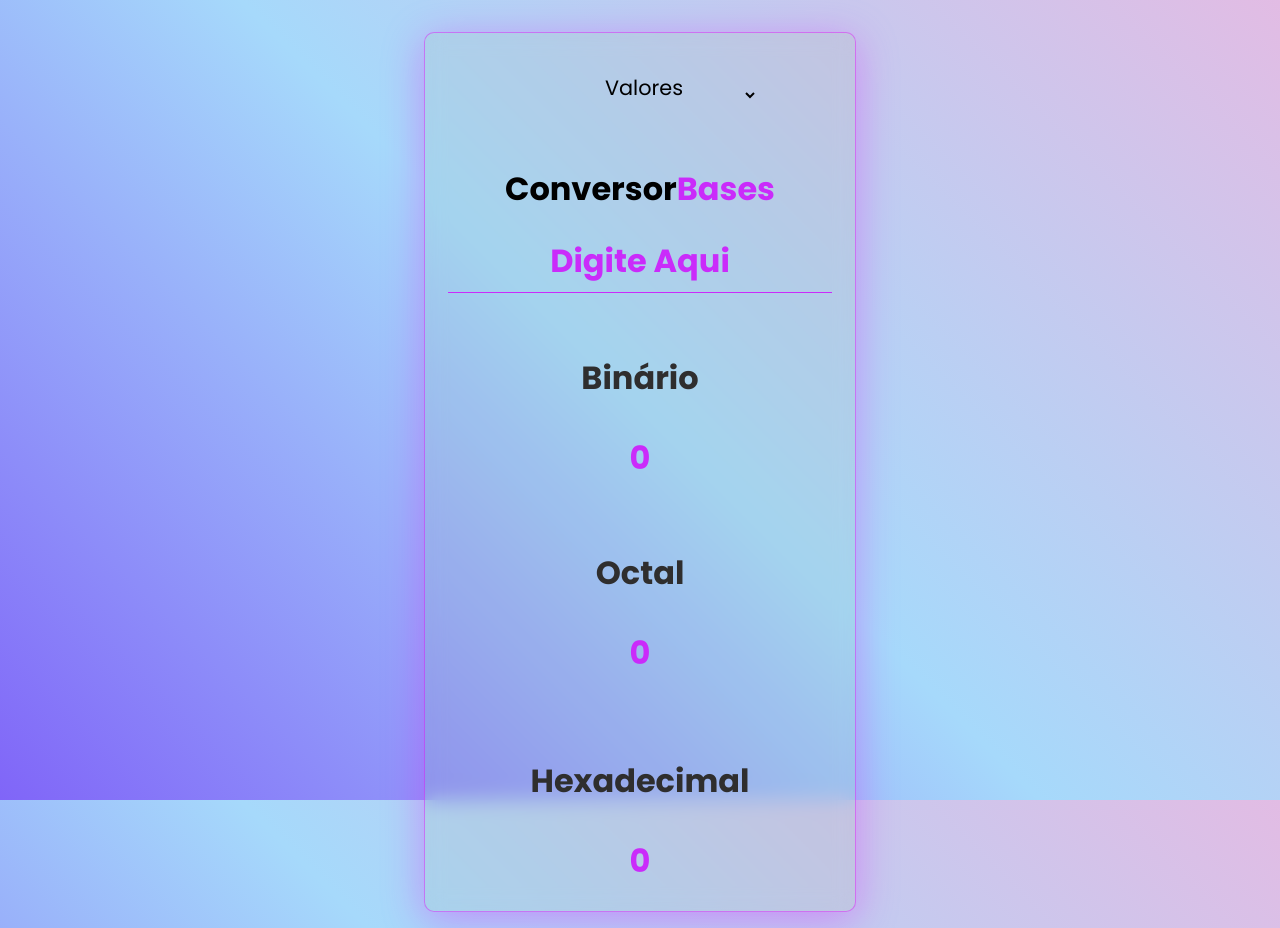
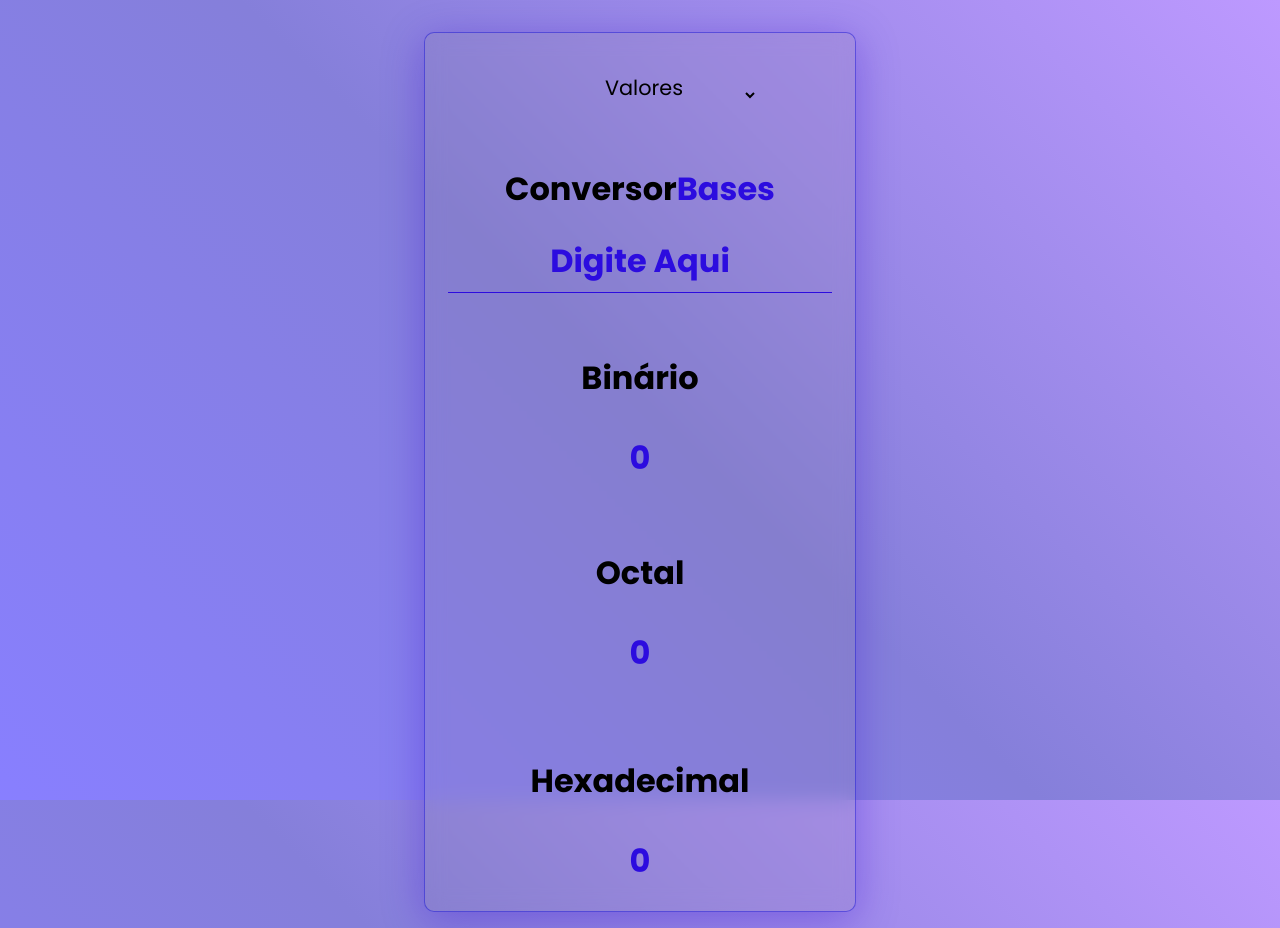
Before and after one commit to Guilherme-Tarifa-Vieira/ConversorArqComp, a plain HTML site: page index.html in a window 1280 px wide. Shown: the top 928 px of the page. Drawn offline with Linux system fonts and the light colour scheme.

Commit message:
Conversor um pra todos v.1.1

```diff
--- a/style.css
+++ b/style.css
@@ -14,7 +14,7 @@ justify-content: center;
 
 
 
-background-image: linear-gradient(225deg, rgb(226, 188, 228) 0%, rgb(166, 217, 251) 50%, rgb(128, 101, 248) 100%);
+background-image: linear-gradient(225deg, rgb(189, 153, 255) 0%, rgb(133, 127, 218) 50%, rgb(136, 127, 255) 100%);
 
 background-repeat: no-repeat;
 background-attachment: fixed;
@@ -23,7 +23,7 @@ background-attachment: fixed;
 
 h1 {
 
-color: rgb(202, 43, 250);
+color: rgb(44, 12, 223);
 padding: 1rem;
 
 }
@@ -48,13 +48,13 @@ color:black;
 span {
 
 font-weight: 700;
-color: rgb(202, 43, 250);
+color: rgb(44, 12, 223);;
 
 
 }
 
 .title {
-color: rgb(47, 46, 46);
+color: rgb(0, 0, 0);
 
 
 }
@@ -70,11 +70,11 @@ color: rgb(47, 46, 46);
   border-radius:10px;
 
   background: rgba(133, 125, 12, 0.05);
-box-shadow: 0 8px 40px 0 rgba(226, 10, 255, 0.342);
+box-shadow: 0 8px 40px 0 rgba(52, 10, 206, 0.342);
 backdrop-filter: blur( 10px );
 -webkit-backdrop-filter: blur( 10px );
 border-radius: 10px;
-border: 1px  solid rgba(226, 10, 255, 0.452);
+border: 1px  solid rgba(9, 5, 216, 0.452);
 
 height: 55em;
 
@@ -121,7 +121,7 @@ height: 55em;
     color: #fff;
     background: transparent;
     border:none;
-    border-bottom: 1px solid rgb(202, 43, 250);
+    border-bottom: 1px solid rgb(44, 12, 223);;
 
     outline: none;
 
@@ -130,7 +130,7 @@ height: 55em;
 
   }
 #st::placeholder {
-color: rgb(202, 43, 250);
+color: rgb(44, 12, 223);;
 
 }
 
```
